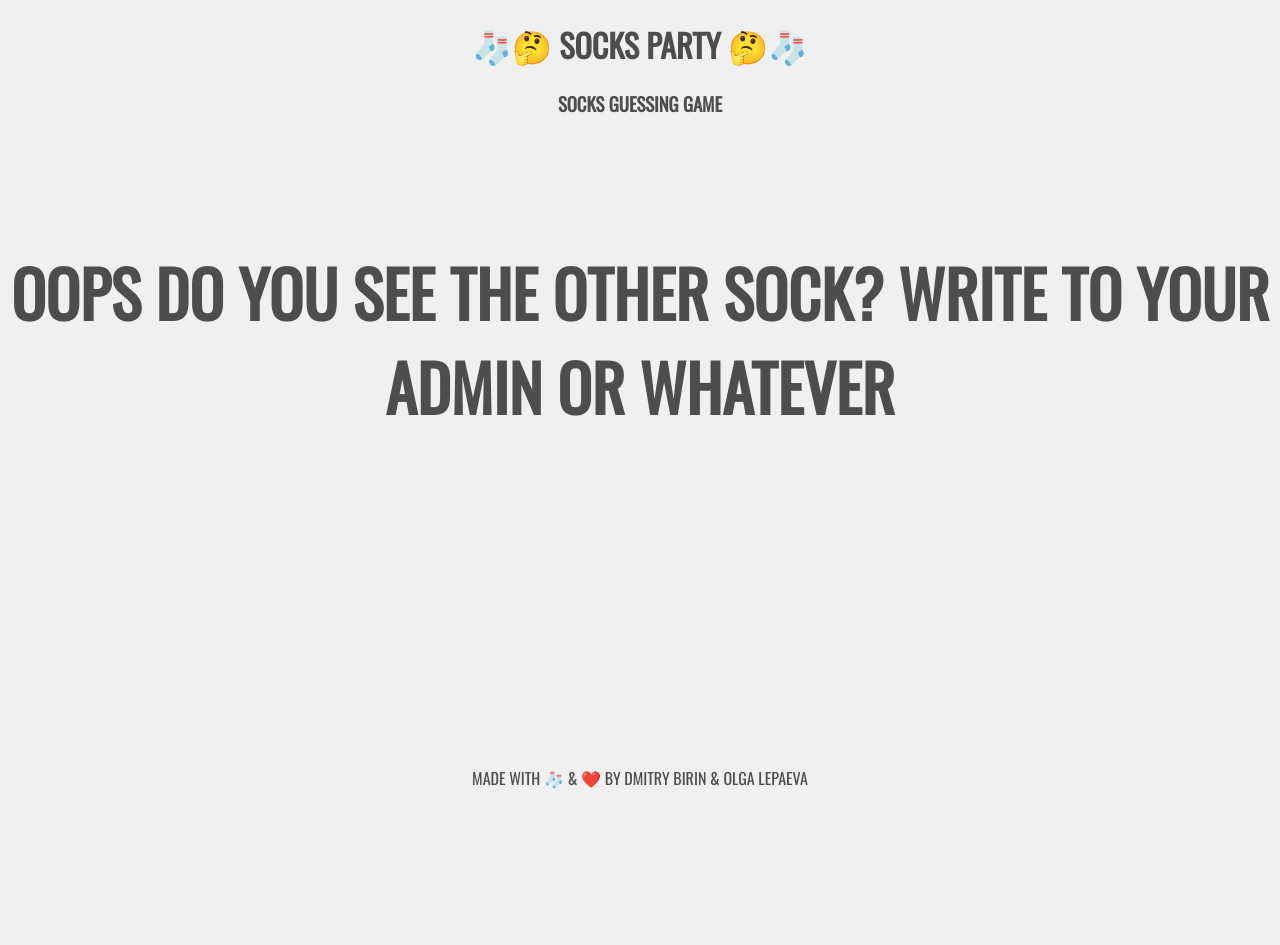
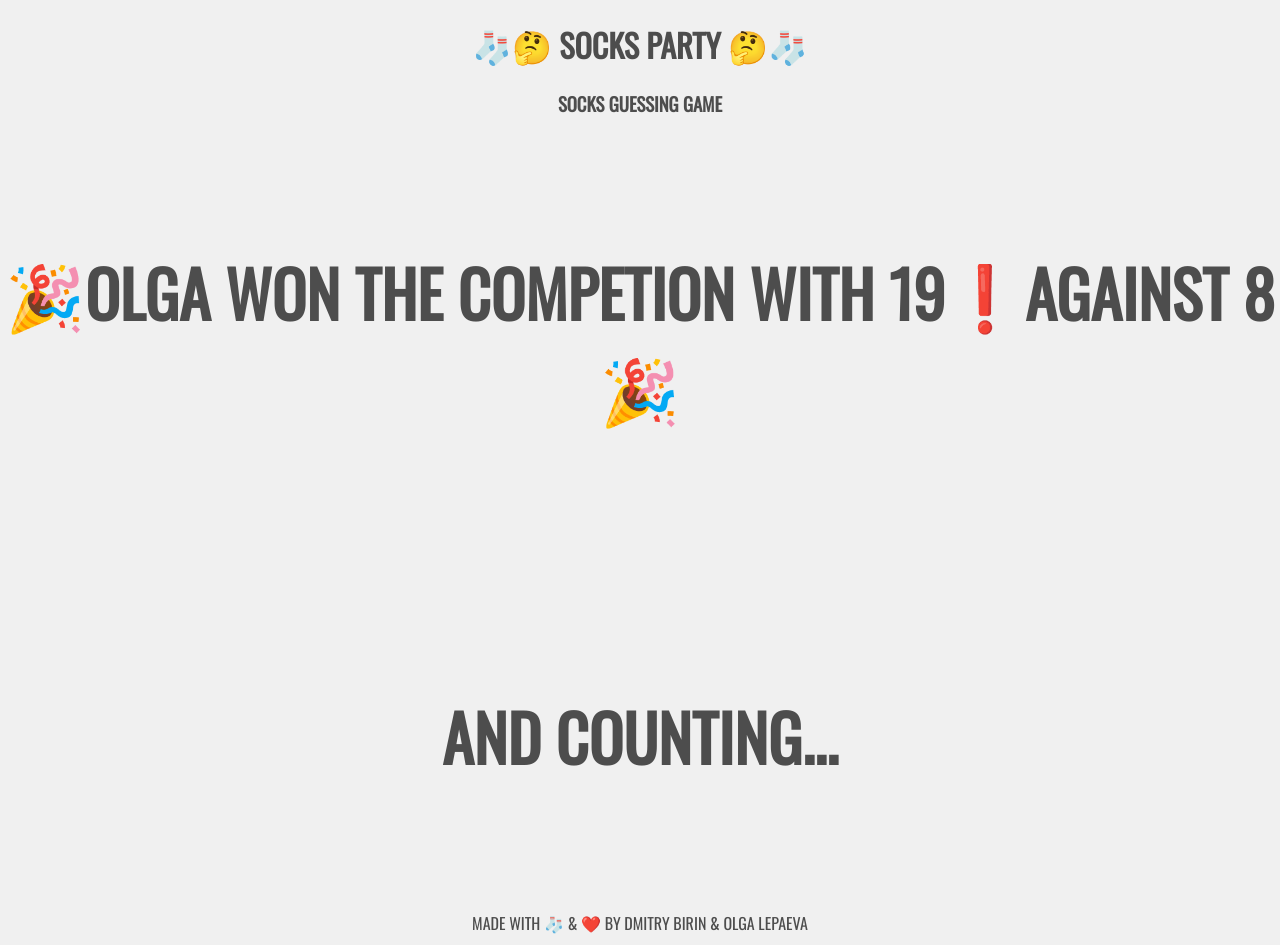
Before and after one commit to dmitrybirin/socks-party, a React (Vite) app: page / in a window 1280 px wide. Before the commit the page ends 800 px from the top, so only its background shows below. Built offline with nearby package versions, Linux system fonts and the light colour scheme; no server answers.

Commit message:
in olga honor

```diff
--- a/src/App.js
+++ b/src/App.js
@@ -1,7 +1,7 @@
 import React from 'react'
 import styled, { createGlobalStyle } from 'styled-components'
 import Game from './Game'
-import { GameContextProvider, useGameContext } from './GameContext'
+import { GameContextProvider } from './GameContext'
 import useTheme from './useTheme'
 
 const GlobalStyle = createGlobalStyle`
@@ -62,8 +62,9 @@ const Disclaimer = styled.h1`
 `
 
 const GameDisclaimer = () => {
-	const [{ disclaimer }] = useGameContext()
-	return <Disclaimer>{disclaimer}</Disclaimer>
+	// const [{ disclaimer }] = useGameContext()
+	// <Disclaimer>{disclaimer}</Disclaimer>
+	return <><Disclaimer>🎉OLGA WON THE COMPETION with 19❗against 8 🎉</Disclaimer><Disclaimer>AND COUNTING...</Disclaimer></>
 }
 
 const App = () => {
```
